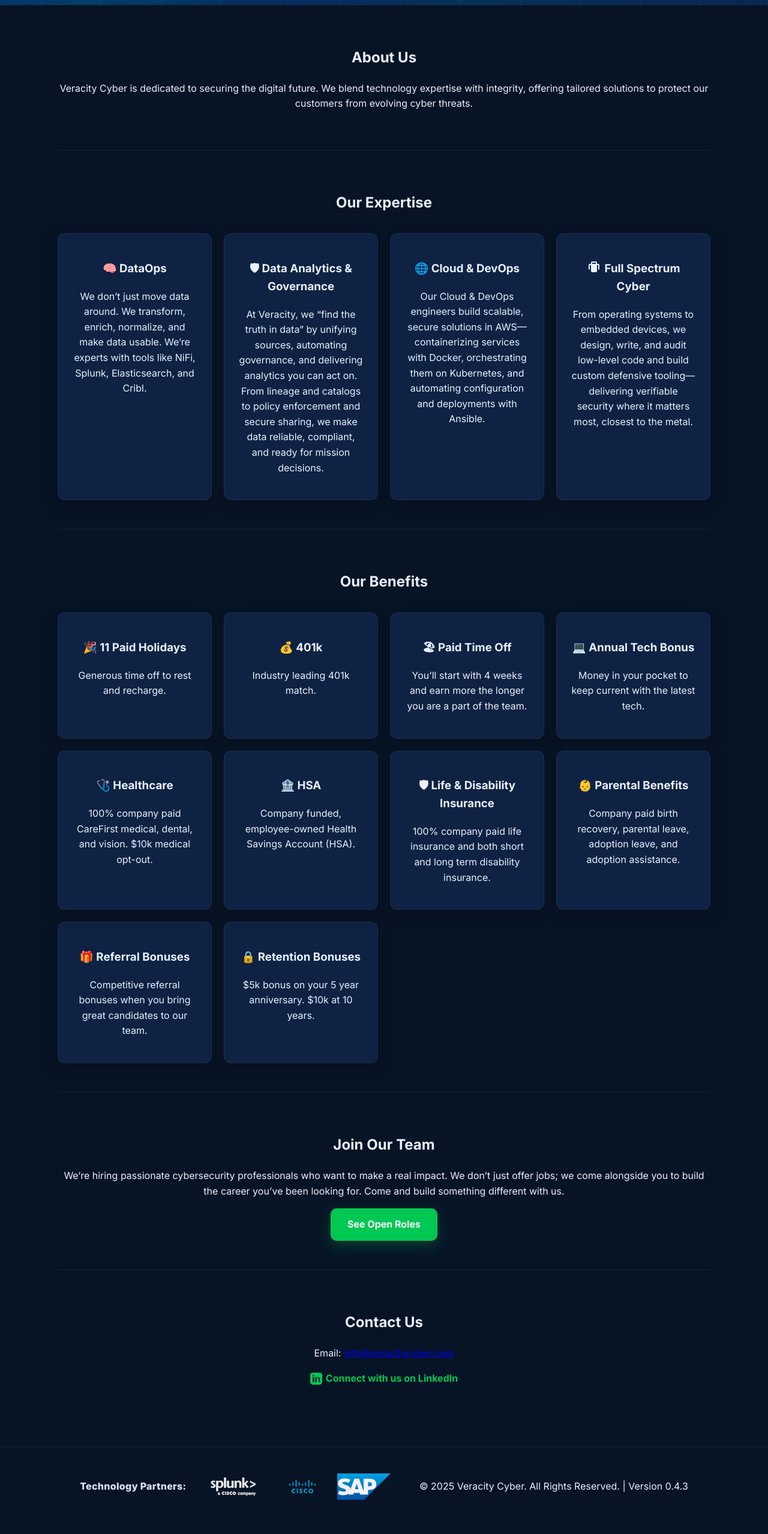
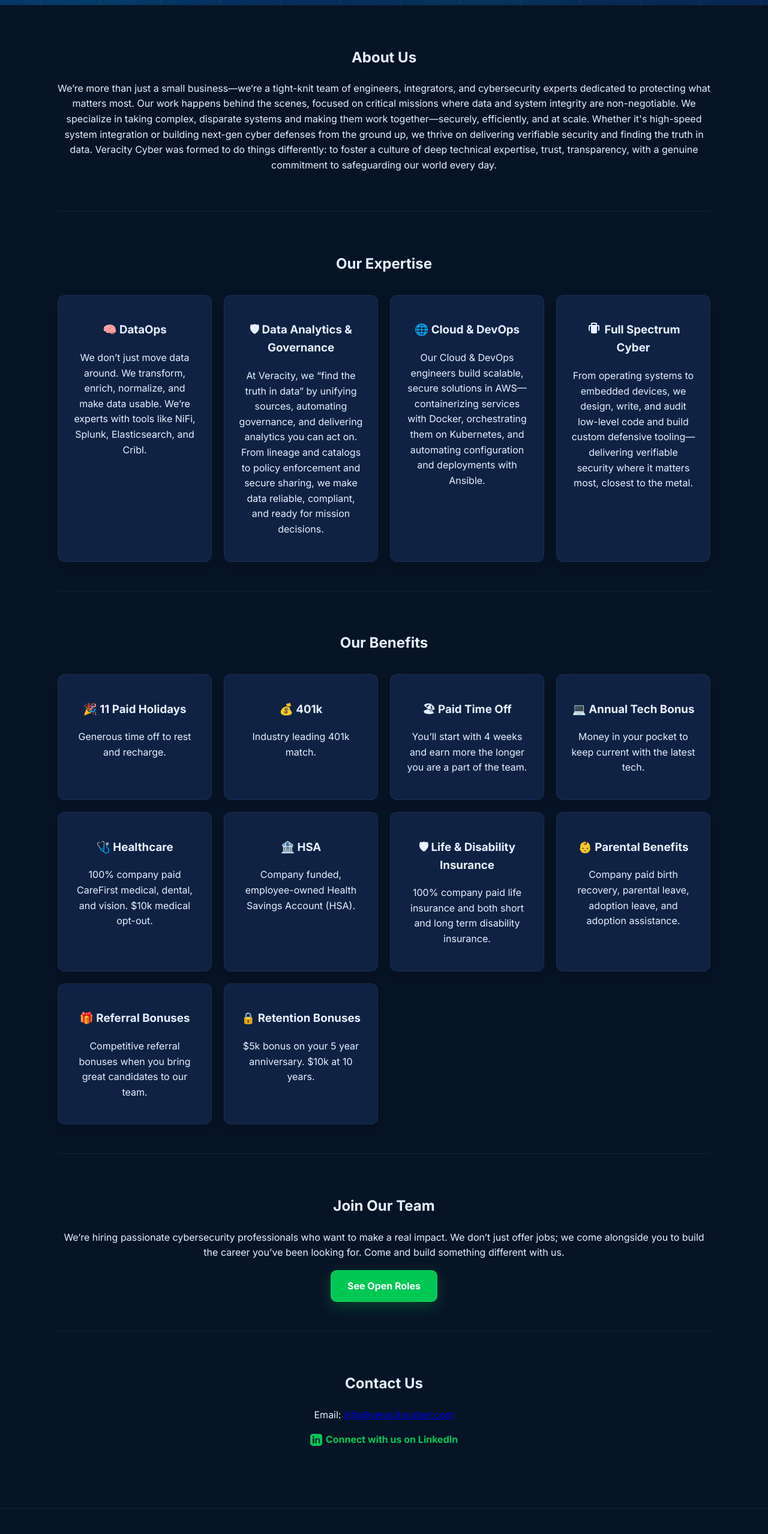
Before and after one commit to cverhsdknBGoiu3458/site, a plain HTML site: page index.html in a window 1280 px wide. Shown: the part 780-3338 px from the top of the page at 60% size. Drawn offline with Linux system fonts and the light colour scheme.

Commit message:
new about us

```diff
--- a/index.html
+++ b/index.html
@@ -14,13 +14,15 @@ ChatGPT Version Log:
 - 0.4.1 – Full file restored with all sections/styles/hooks; keeps new tagline
 - 0.4.2 – Removed Splunk white badge (SVG now styled natively); minor cleanup
 - 0.4.3 – Clean header comment; removed $1/$2 artifacts; version sync
+- 0.4.4 – Updated About Us section content (partial)
+- 0.4.5 – Full file restore with new About Us content
 -->
 <!DOCTYPE html>
 <html lang="en">
 <head>
   <meta charset="UTF-8" />
   <meta name="viewport" content="width=device-width, initial-scale=1.0" />
-  <title>Veracity Cyber v0.4.3</title>
+  <title>Veracity Cyber v0.4.5</title>
   <link rel="stylesheet" href="style.css" />
   <link href="https://fonts.googleapis.com/css2?family=Inter:wght@400;600;700;800;900&display=swap" rel="stylesheet" />
   <style>
@@ -97,7 +99,7 @@ ChatGPT Version Log:
   <section id="about" class="section visible">
     <div class="container">
       <h2>About Us</h2>
-      <p>Veracity Cyber is dedicated to securing the digital future. We blend technology expertise with integrity, offering tailored solutions to protect our customers from evolving cyber threats.</p>
+      <p>We’re more than just a small business—we’re a tight-knit team of engineers, integrators, and cybersecurity experts dedicated to protecting what matters most. Our work happens behind the scenes, focused on critical missions where data and system integrity are non-negotiable. We specialize in taking complex, disparate systems and making them work together—securely, efficiently, and at scale. Whether it's high-speed system integration or building next-gen cyber defenses from the ground up, we thrive on delivering verifiable security and finding the truth in data. Veracity Cyber was formed to do things differently: to foster a culture of deep technical expertise, trust, transparency, with a genuine commitment to safeguarding our world every day.</p>
     </div>
   </section>
 
@@ -175,7 +177,7 @@ ChatGPT Version Log:
           <img src="assets/partners/sap.svg" alt="SAP" title="SAP" />
         </div>
       </div>
-      <p style="margin:0">© 2025 Veracity Cyber. All Rights Reserved. | Version 0.4.3</p>
+      <p style="margin:0">© 2025 Veracity Cyber. All Rights Reserved. | Version 0.4.5</p>
     </div>
   </footer>
 
```
